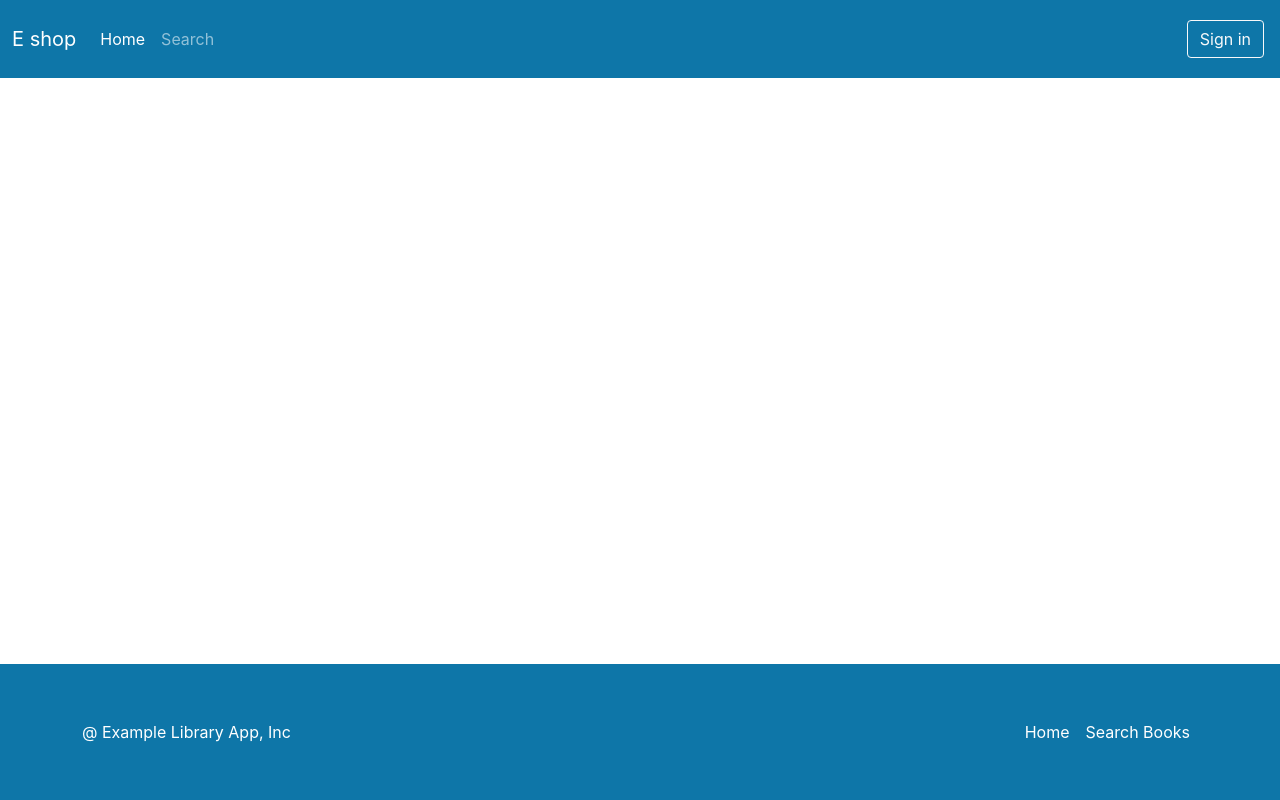
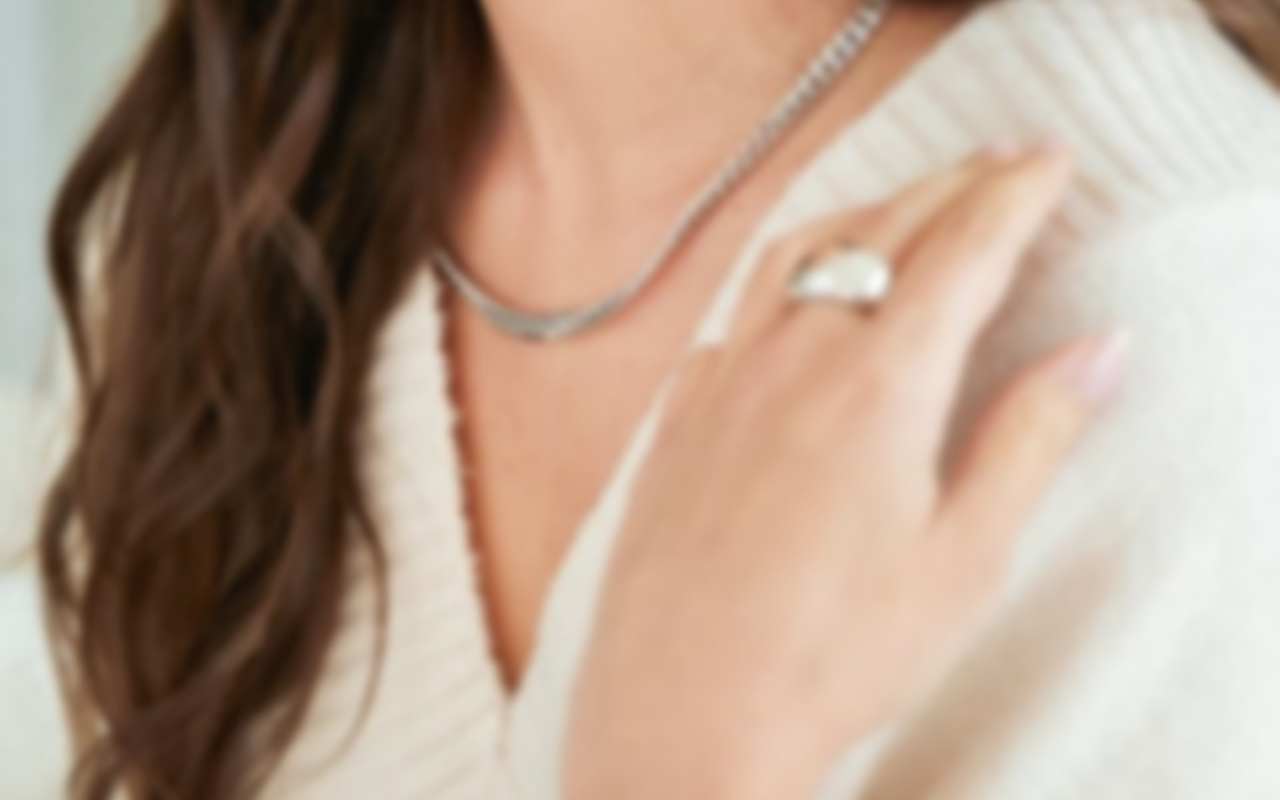
Before and after one commit to nikolapetrovski1102/SparkleSilver, a React (Create React App) app in the folder Front-end/react-library/: page /home in a window 1280 px wide. Built offline with nearby package versions, Linux system fonts and the light colour scheme.

Commit message:
static image added

```diff
--- a/Front-end/react-library/src/App.css
+++ b/Front-end/react-library/src/App.css
@@ -32,3 +32,14 @@ background-color: #0e76a8 ;
     pointer-events: none;
     cursor: default;
  }
+
+ .background-image {
+  background-image: url('./background.png'); /* Adjusted path */
+  background-size: cover;
+  background-position: center;
+  position: absolute;
+  top: 0;
+  left: 0;
+  width: 100%;
+  height: 100%;
+}
--- a/Front-end/react-library/src/App.tsx
+++ b/Front-end/react-library/src/App.tsx
@@ -1,31 +1,22 @@
 import React from 'react';
 import './App.css';
-import { Navbar } from './layouts/NavbarAndFooter/Navbar';
-import { Footer } from './layouts/NavbarAndFooter/Footer';
 import { HomePage } from './layouts/HomePage/HomePage';
 import { Redirect, Route, Switch } from 'react-router-dom';
 
 
 export const App = () => {
   return (
-
-    <div className='d-flex flex-column min-vh-100'>
-      <Navbar />
+    <div className='d-flex flex-column min-vh-100 background-image'>
       <div className='flex-grow-1'>
         <Switch>
-
           <Route path='/' exact>
             <Redirect to='/home' />
           </Route>
-
           <Route path='/home'>
             <HomePage />
           </Route>
-
         </Switch>
-
       </div>
-      <Footer />
     </div>
   );
 }
```
Also changed, not shown: Front-end/react-library/src/background.png (added).
